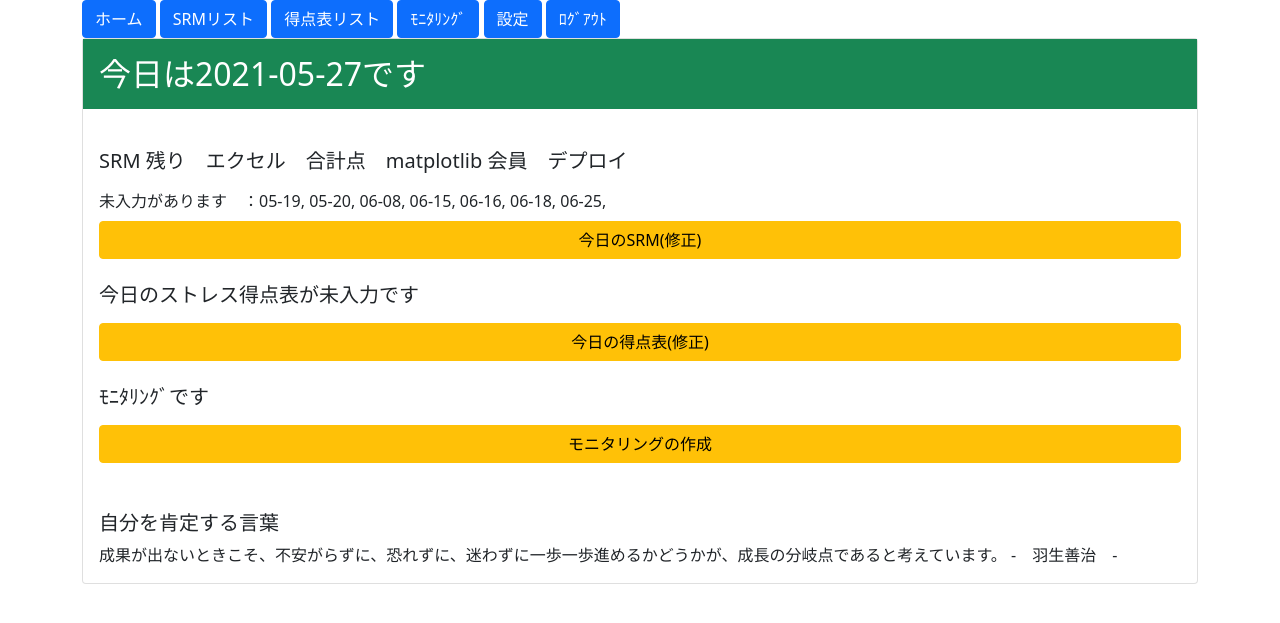
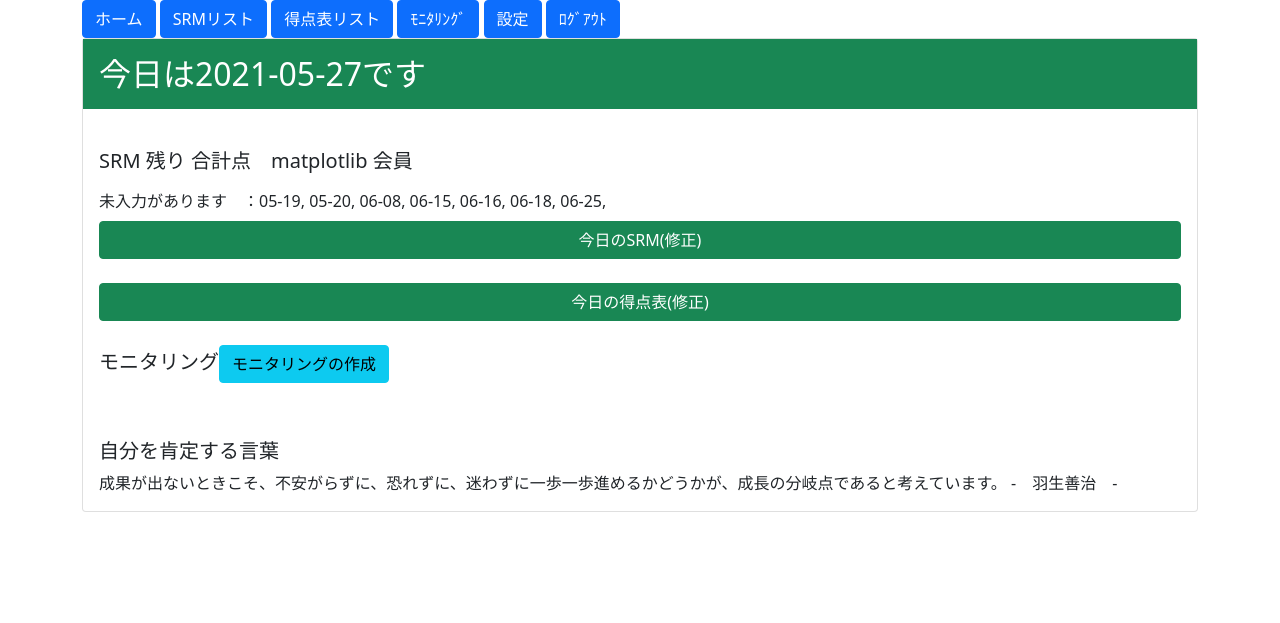
Before and after one commit to hnomars/blogproject, a Django app: page /top/ in a window 1280 px wide. Shown: the top 623 px of the page. Run offline with Django 3.2, Linux system fonts and the light colour scheme; data comes from the database, SQL or seed files in the repository; both versions use the stored data as it was after the commit; data that the repository does not hold is empty.

Commit message:
20210618-3

```diff
--- a/blogpost/forms.py
+++ b/blogpost/forms.py
@@ -32,5 +32,5 @@ class St_Form(forms.ModelForm):
         model = StPointModel
         fields = '__all__'
         widgets = {
-            'point_date': forms.DateTimeInput(attrs={"type":"datetime-local"})
+            'point_date': forms.DateInput(attrs={"type":"date"})
         }
--- a/blogpost/models.py
+++ b/blogpost/models.py
@@ -171,6 +171,10 @@ class StPointModel(models.Model):
     point29 = models.BooleanField(default=False)
     point30 = models.BooleanField(default=False)
 
+    def __str__(self):
+        self.title = str(self.point_date)
+        return self.title
+
 class MonitorModel(models.Model):
     datetime = models.DateTimeField(default=timezone.now, primary_key=True, help_text="日付") #unique_for_date=True
     event = models.CharField(max_length=100 ,help_text="きっかけ")
--- a/blogpost/templates/SRM/SRMupdate.html
+++ b/blogpost/templates/SRM/SRMupdate.html
@@ -86,8 +86,9 @@
             </tr>
             </tbody>
         </table>
+        <input type="submit" value="更新する">
     </form>
-        <input class="btn btn-primary" type="submit" value="作成する">
+
     <a class="btn btn-primary" href="{% url 'Top' %}" role="button">キャンセル</a>
 </div>
 {% endblock content %}
--- a/blogpost/templates/top.html
+++ b/blogpost/templates/top.html
@@ -25,25 +25,26 @@
             <body>
                 <p>
                 <div class="d-grid gap-2">
-                    <h5>SRM 残り　エクセル　合計点　matplotlib 会員　デプロイ</h5>
+                    <h5>SRM 残り 合計点　matplotlib 会員</h5>
                     <a>{% SRM_check %}</a>
                     {% if todaystr in SRMmodels %}
-                        <a class="btn btn-warning" href="{% url 'SRMupdate' todaystr %}" role="button">今日のSRM(修正)</a>
+                        <a class="btn btn-success" href="{% url 'SRMupdate' todaystr %}" role="button">今日のSRM(修正)</a>
                     {% else %}
                         <a class="btn btn-warning" href="{% url 'SRMcreate' %}" role="button">今日のSRM(新規)</a>
                     {% endif %}
                 <h5></h5>
 
-                <h5>今日のストレス得点表が未入力です</h5>
+
                 {% if todaystr in St_models %}
-                    <a class="btn btn-warning" href="{% url 'St_update' todaystr %}" role="button">今日の得点表(修正)</a>
+                    <a class="btn btn-success" href="{% url 'St_update' todaystr %}" role="button">今日の得点表(修正)</a>
                 {% else %}
+                    <h5>今日のストレス得点表が未入力です</h5>
                     <a class="btn btn-warning" href="{% url 'St_create' %}" role="button">今日の得点表(新規)</a>
                 {% endif %}
                 <h5></h5>
 
-                <h5>ﾓﾆﾀﾘﾝｸﾞです</h5>
-                <a class="btn btn-warning" href="{% url 'Moni_Create' %}" role="button">モニタリングの作成</a>
+
+                <h5>モニタリング<a class="btn btn-info" href="{% url 'Moni_Create' %}" role="button">モニタリングの作成</a></h5>
 
                 </div>
                 </p>
--- a/blogpost/views.py
+++ b/blogpost/views.py
@@ -145,6 +145,10 @@ class Top(TemplateView):
         context['srmtest'] = list(SRMModel.objects.all())
         srmmodellist = list(SRMModel.objects.all())
         context['SRMmodels'] = [str(i) for i in srmmodellist]
+        st_modellist = list(StPointModel.objects.all())
+        context['St_models'] = [str(i) for i in st_modellist]
+        print(context['SRMmodels'])
+        print(context['St_models'])
         context['SRMname'] = 'SRMoptions.0.SRM_name1','SRMoptions.0.SRM_name2','SRMoptions.0.SRM_name3','SRMoptions.0.SRM_name4','SRMoptions.0.SRM_name5','SRMoptions.0.SRM_name6','SRMoptions.0.SRM_name7','SRMoptions.0.SRM_name8','SRMoptions.0.SRM_name9','SRMoptions.0.SRM_name10'
         context['word'] = list(WordModel.objects.all().values_list('word', flat=True))
 
```
Also changed, not shown: db.sqlite3.
